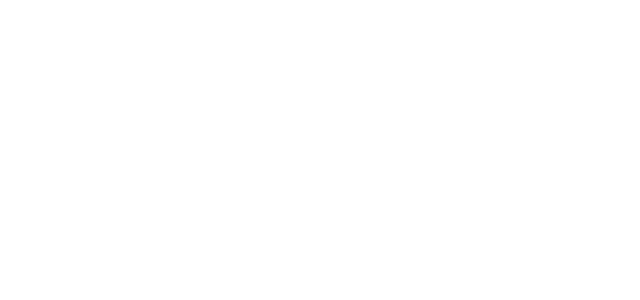
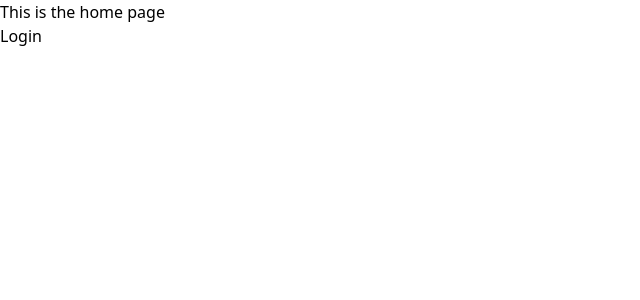
Before and after one commit to Mahmoud-Elsamman/AI-BlogMaker, a Next.js app: page / in a window 1280 px wide. Shown: the top 300 px of the page, without its empty margins (0-640 px from the left). Built offline with nearby package versions, Linux system fonts and the light colour scheme.

Commit message:
Set up auth0 for authentication

```diff
--- /dev/null
+++ b/pages/api/auth/[...auth0].js
@@ -0,0 +1,3 @@
+import { handleAuth } from "@auth0/nextjs-auth0";
+
+export default handleAuth();
--- a/pages/index.js
+++ b/pages/index.js
@@ -1,3 +1,12 @@
+import Link from "next/link";
+
 export default function Home() {
-  return <div />;
+  return <div>
+    <h1>This is the home page</h1>
+    <div>
+      <Link href='/api/auth/login'>
+        Login
+      </Link>
+    </div>
+  </div>;
 }
```
